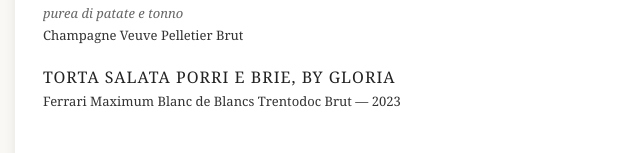
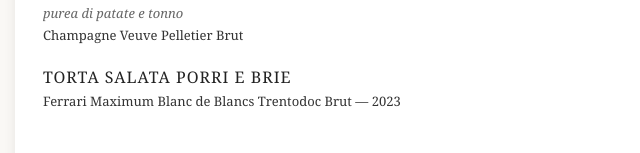
Before and after one commit to viaripagrande97-eng/Cena-capodanno-2026, a plain HTML site: page index.html in a window 1280 px wide. Shown: the part 372-525 px from the top of the page, without its empty margins (217-857 px from the left). Drawn offline with Linux system fonts and the light colour scheme.

Commit message:
Update index.html

```diff
--- a/index.html
+++ b/index.html
@@ -131,7 +131,7 @@
       </div>
 
       <div class="item">
-        <div class="item-name">Torta salata porri e brie, by Gloria</div>
+        <div class="item-name">Torta salata porri e brie</div>
         <div class="item-wine">Ferrari Maximum Blanc de Blancs Trentodoc Brut — 2023</div>
       </div>
     </div>
```
